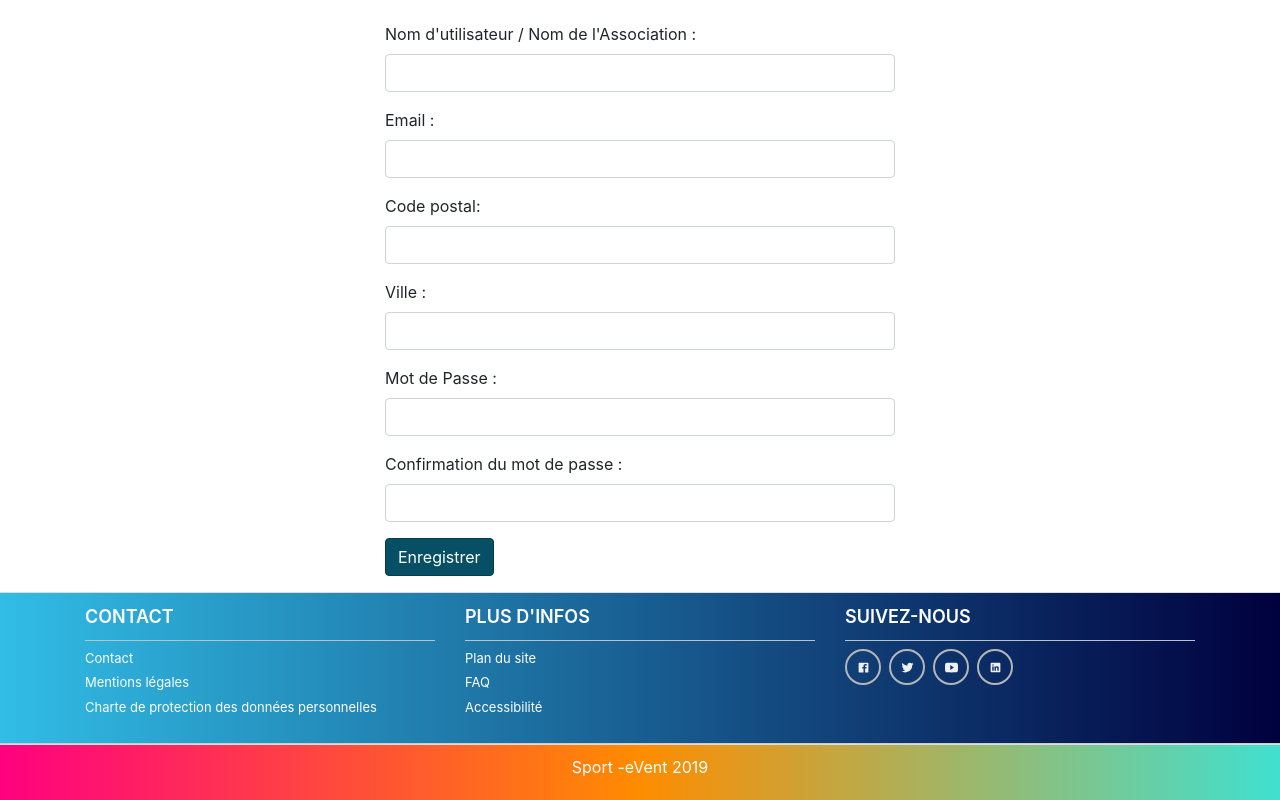
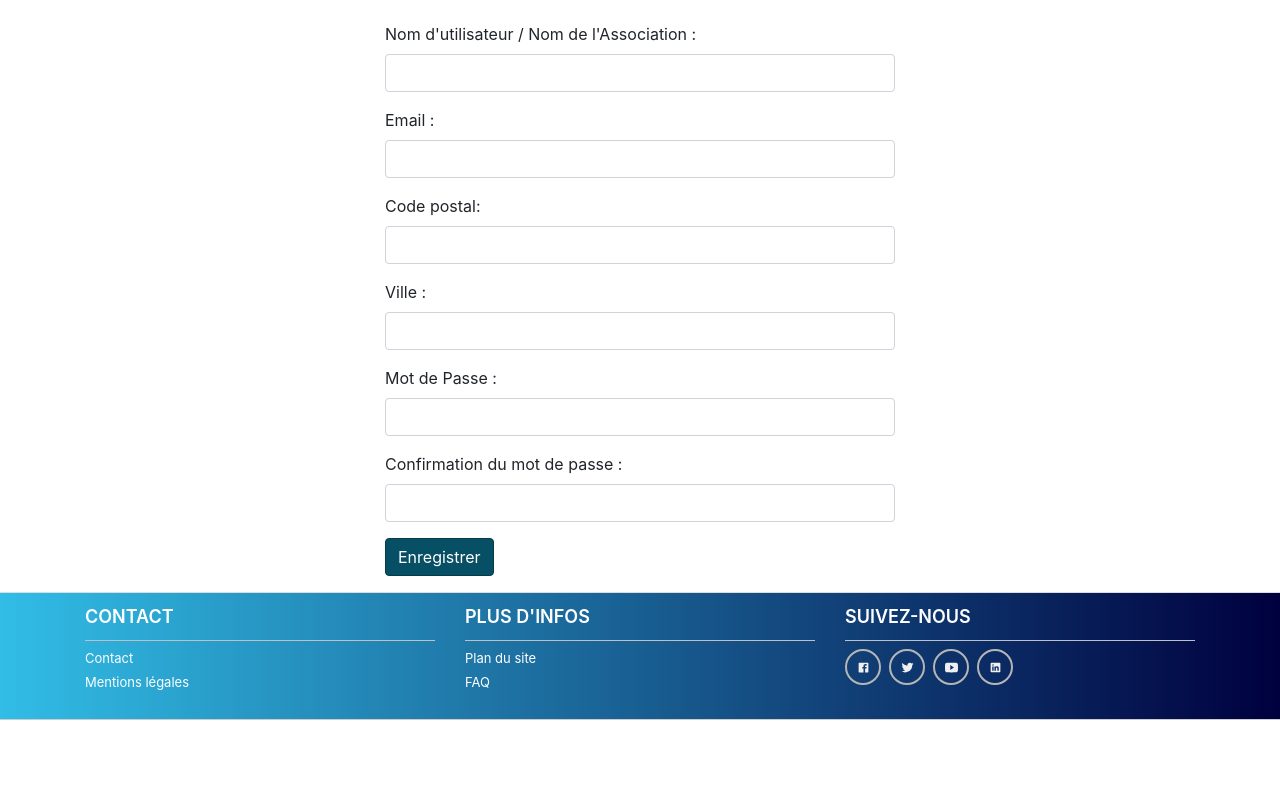
Before and after one commit to C-Cos/codac, a React (Create React App) app in the folder frontend/: page /register in a window 1280 px wide. Shown: the part 205-1005 px from the top of the page. After the commit the page ends 925 px from the top, so only its background shows below. Built offline with nearby package versions, Linux system fonts and the light colour scheme.

Commit message:
mise a jour

```diff
--- a/frontend/src/components/footer.js
+++ b/frontend/src/components/footer.js
@@ -14,7 +14,7 @@ export default class Navbar extends Component {
                     <ul>
                       <li> <a href="#"> Contact </a> </li>
                       <li> <a href="#"> Mentions légales </a> </li>
-                      <li> <a href="#"> Charte de protection des données personnelles </a> </li>
+                      {/* <li> <a href="#"> Charte de protection des données personnelles </a> </li> */}
                     </ul>
                   </div>
                   <div className="col-lg-4  col-md-4 col-sm-4 col-xs-4">
@@ -22,7 +22,7 @@ export default class Navbar extends Component {
                     <ul>
                       <li> <a href="#"> Plan du site </a> </li>
                       <li> <a href="#"> FAQ </a> </li>
-                      <li> <a href="#"> Accessibilité </a> </li>
+                      {/* <li> <a href="#"> Accessibilité </a> </li> */}
                     </ul>
                   </div>
 
@@ -41,11 +41,11 @@ export default class Navbar extends Component {
 
             </div>
 
-            <div className="footer-bottom">
+            {/* <div className="footer-bottom">
               <div className="container">
                 <p className="pull-left"> Sport -eVent 2019 </p>
               </div>
-            </div>
+            </div> */}
 
           </footer>
         )
```
